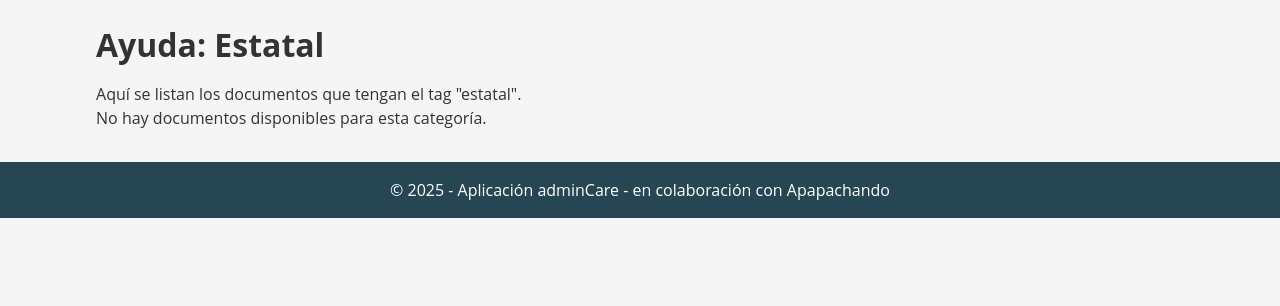
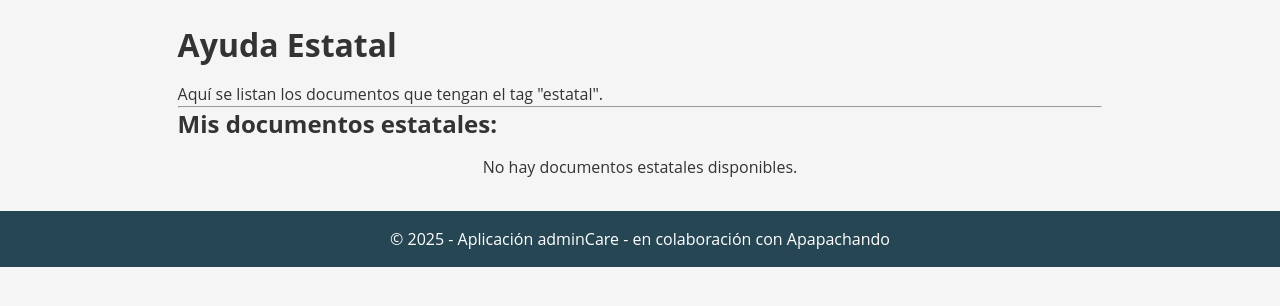
Before and after one commit to ignaciogonlez/AdminCare, a Django app: page /ayudas/estatal/ in a window 1280 px wide. Shown: the part 86-392 px from the top of the page. Run offline with Django 5.2, Linux system fonts and the light colour scheme; data comes from the database, SQL or seed files in the repository; parts of the project's set-up code (start-up, migrations or seed data) failed here and were passed over.

Commit message:
arreglo estatal

```diff
--- a/templates/ayudas_estatal.html
+++ b/templates/ayudas_estatal.html
@@ -1,26 +1,84 @@
 {% extends 'base.html' %}
-{% block title %}Ayuda Estatal{% endblock %}
+{% load static %}
+
+{% block title %}Ayuda Estatal - AdminCare{% endblock %}
 
 {% block content %}
-<h1>Ayuda: Estatal</h1>
-<p>Aquí se listan los documentos que tengan el tag "estatal".</p>
+<div class="container py-5">
 
-{% if docs %}
-  {% for d in docs %}
-    <div class="card">
-      <h3>{{ d.title }}</h3>
-      {% if d.summary %}
-        <p><strong>Resumen:</strong> {{ d.summary }}</p>
-      {% endif %}
-      <p>{{ d.content }}</p>
-      <p><strong>Tags:</strong>
-        {% for t in d.tags.all %}
-          {{ t.name }}{% if not forloop.last %}, {% endif %}
-        {% endfor %}
-      </p>
-    </div>
-  {% endfor %}
-{% else %}
-  <p>No hay documentos disponibles para esta categoría.</p>
-{% endif %}
+  <h1 class="mb-4">Ayuda Estatal</h1>
+  <p>Aquí se listan los documentos que tengan el tag "estatal".</p>
+
+  <hr/>
+
+  <h2 class="mt-4 mb-3">Mis documentos estatales:</h2>
+  <ul class="documents-list">
+    {% for doc in docs %}
+      <li class="document-item">
+        <div class="doc-preview text-center mb-3">
+          {% if doc.cover %}
+            <a href="{{ doc.file.url }}" target="_blank">
+              <img
+                src="{{ doc.cover.url }}"
+                alt="Portada de {{ doc.title }}"
+                class="img-fluid doc-thumbnail"
+              >
+            </a>
+          {% else %}
+            <a
+              href="{{ doc.file.url }}"
+              target="_blank"
+              class="btn btn-outline-secondary"
+            >
+              Ver/Descargar
+            </a>
+          {% endif %}
+        </div>
+
+        <div class="doc-details d-flex justify-content-between align-items-center">
+          <div class="doc-info">
+            <strong>{{ doc.title }}</strong><br>
+            <small class="text-muted">
+              {{ doc.uploaded_at|date:"d/m/Y H:i" }}
+            </small>
+          </div>
+          <div class="doc-actions">
+            <form
+              action="{% url 'eliminar_documento' doc.id %}"
+              method="POST"
+            >
+              {% csrf_token %}
+              <button
+                type="submit"
+                class="btn-trash"
+                title="Eliminar documento"
+              >
+                <!-- Icono papelera -->
+                <svg xmlns="http://www.w3.org/2000/svg"
+                     width="16" height="16"
+                     fill="currentColor"
+                     class="icon-trash"
+                     viewBox="0 0 16 16">
+                  <path d="M5.5 5.5A.5.5 0 0 1 6 5h4a.5.5 0 0 1 0 1H6a.5.5 0 0 1-.5-.5zm0 2A.5.5
+                           0 0 1 6 7h4a.5.5 0 0 1 0 1H6a.5.5 0 0 1-.5-.5zm0 2A.5.5 0 0 1 6 9h4a.5.5
+                           0 0 1 0 1H6a.5.5 0 0 1-.5-.5z"/>
+                  <path fill-rule="evenodd"
+                        d="M14.5 3a1 1 0 0 1-1 1H13v9a2 2 0 0 1-2
+                           2H5a2 2 0 0 1-2-2V4h-.5a1 1 0 0 1 0-2h3a1 1 0 0
+                           1 1-1h2a1 1 0 0 1 1 1h3a1 1 0 0 1 1 1zM4.118
+                           4 4 4.059V13a1 1 0 0 0 1 1h6a1 1 0 0 0 1-1V4.059L11.882
+                           4H4.118zM2.5 3a.5.5 0 0 0 0 1h11a.5.5 0 0
+                           0 0-1h-11z"/>
+                </svg>
+              </button>
+            </form>
+          </div>
+        </div>
+      </li>
+    {% empty %}
+      <li>No hay documentos estatales disponibles.</li>
+    {% endfor %}
+  </ul>
+
+</div>
 {% endblock %}
```
